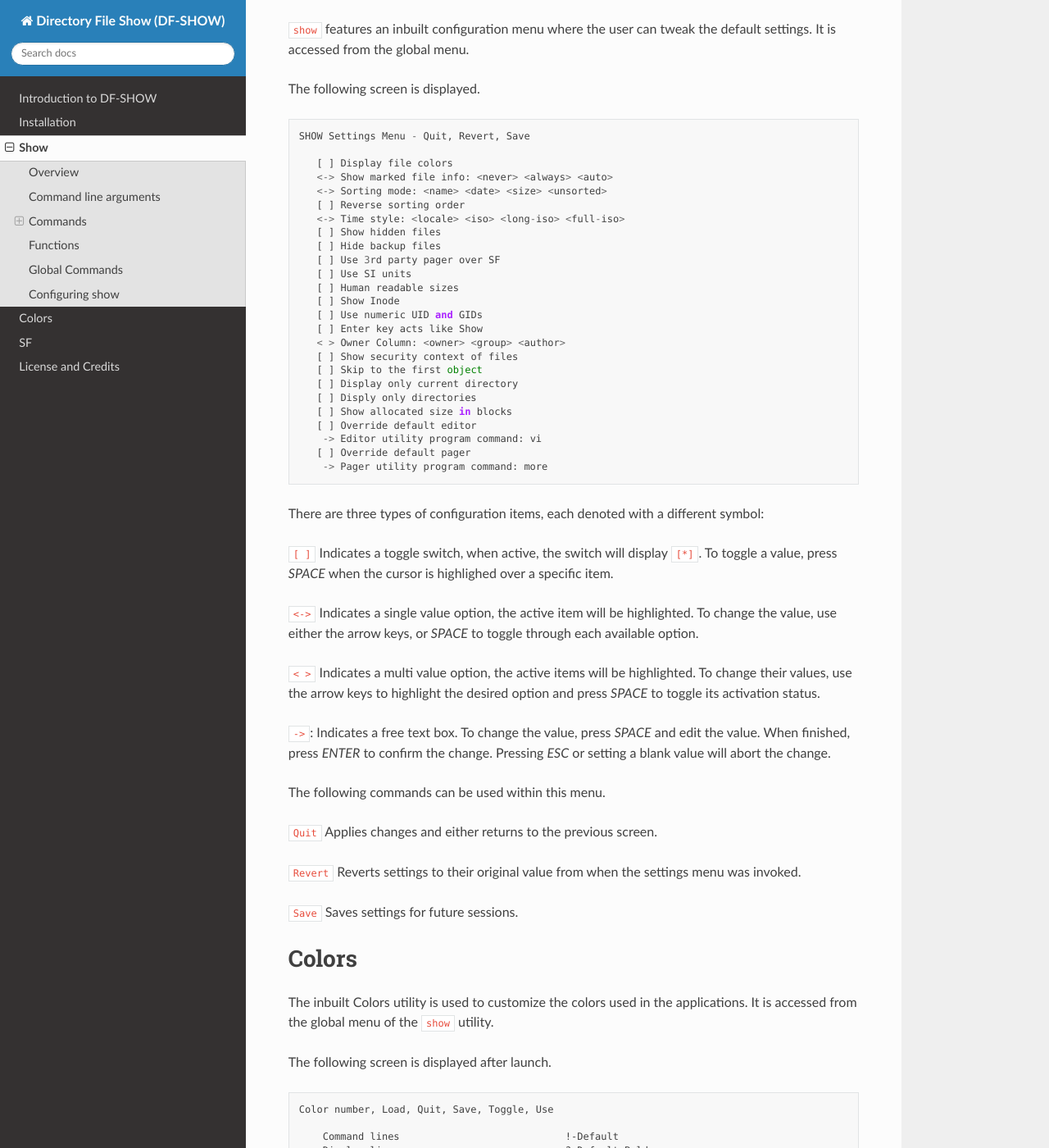
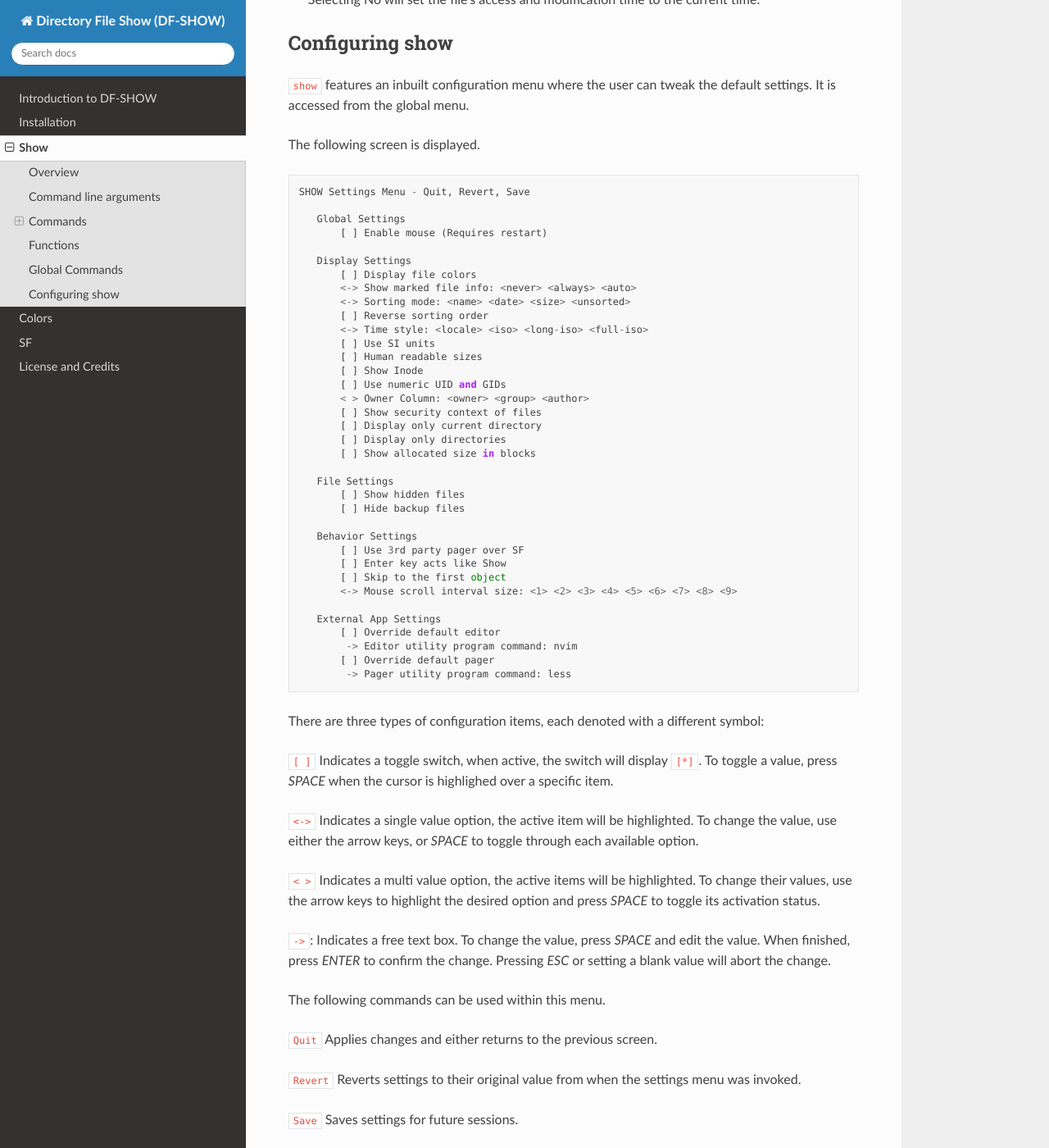
Before and after one commit to roberthawdon/dfshow, a Sphinx documentation site: the page built from docs/source/show.rst, in a window 1280 px wide and 1400 px high, scrolled down 12812 px. Shown: the whole window at 82% size. Built offline with Sphinx 7.4.7 and the Read the Docs theme 3.1.0, drawn with Linux system fonts in a browser that asks for light colours; some of the changed text lies outside the part shown.

Commit message:
Updated documention and added French

```diff
--- a/docs/source/conf.py
+++ b/docs/source/conf.py
@@ -24,11 +24,16 @@ import re
 
 def get_version():
     """Get version from git describe or fallback file."""
+    # Get the repository root (two levels up from docs/source/)
+    repo_root = os.path.join(os.path.dirname(__file__), '..', '..')
+    repo_root = os.path.abspath(repo_root)
+
     try:
         # Try to get version from git
-        if os.path.exists('.git') or os.environ.get('GITHUB_ACTIONS'):
+        if os.path.exists(os.path.join(repo_root, '.git')) or os.environ.get('GITHUB_ACTIONS'):
             result = subprocess.run(
                 ['git', 'describe', '--tags', '--dirty', '--always'],
+                cwd=repo_root,  # Run git command from repository root
                 capture_output=True,
                 text=True,
                 check=True
@@ -50,8 +55,9 @@ def get_version():
 
     # Fallback: try to read from tarball version file
     try:
-        if os.path.exists('.tarball-version'):
-            with open('.tarball-version', 'r') as f:
+        tarball_version_path = os.path.join(repo_root, '.tarball-version')
+        if os.path.exists(tarball_version_path):
+            with open(tarball_version_path, 'r') as f:
                 full_version = f.read().strip()
                 if full_version.startswith('v'):
                     full_version = full_version[1:]
--- a/docs/source/show.rst
+++ b/docs/source/show.rst
@@ -78,7 +78,7 @@ The following options are shared with ``ls``:
 ``-S``
   Sorts files and directories by size, largest first.
 
-``--time-style``\ =[TIME_STYLE]
+``--time-style``\ =TIME_STYLE
   Time/Date format. Can be set to ``full-iso``, ``long-iso``,
   ``iso``, or ``locale``.
 
@@ -137,6 +137,9 @@ The following options are specific to ``show``:
 
 ``--skip-to-first``
   Sets the highlighted item to the first object that isn't ``.`` or ``..``
+
+``--enable-mouse``\ =BOOLEAN
+  Launches ``show`` with mouse support.
 
 Commands
 --------
@@ -648,29 +651,40 @@ The following screen is displayed.
 
    SHOW Settings Menu - Quit, Revert, Save
 
-      [ ] Display file colors
-      <-> Show marked file info: <never> <always> <auto>
-      <-> Sorting mode: <name> <date> <size> <unsorted>
-      [ ] Reverse sorting order
-      <-> Time style: <locale> <iso> <long-iso> <full-iso>
-      [ ] Show hidden files
-      [ ] Hide backup files
-      [ ] Use 3rd party pager over SF
-      [ ] Use SI units
-      [ ] Human readable sizes
-      [ ] Show Inode
-      [ ] Use numeric UID and GIDs
-      [ ] Enter key acts like Show
-      < > Owner Column: <owner> <group> <author>
-      [ ] Show security context of files
-      [ ] Skip to the first object
-      [ ] Display only current directory
-      [ ] Disply only directories
-      [ ] Show allocated size in blocks
-      [ ] Override default editor
-       -> Editor utility program command: vi
-      [ ] Override default pager
-       -> Pager utility program command: more
+      Global Settings
+          [ ] Enable mouse (Requires restart)
+
+      Display Settings
+          [ ] Display file colors
+          <-> Show marked file info: <never> <always> <auto>
+          <-> Sorting mode: <name> <date> <size> <unsorted>
+          [ ] Reverse sorting order
+          <-> Time style: <locale> <iso> <long-iso> <full-iso>
+          [ ] Use SI units
+          [ ] Human readable sizes
+          [ ] Show Inode
+          [ ] Use numeric UID and GIDs
+          < > Owner Column: <owner> <group> <author>
+          [ ] Show security context of files
+          [ ] Display only current directory
+          [ ] Display only directories
+          [ ] Show allocated size in blocks
+
+      File Settings
+          [ ] Show hidden files
+          [ ] Hide backup files
+
+      Behavior Settings
+          [ ] Use 3rd party pager over SF
+          [ ] Enter key acts like Show
+          [ ] Skip to the first object
+          <-> Mouse scroll interval size: <1> <2> <3> <4> <5> <6> <7> <8> <9>
+
+      External App Settings
+          [ ] Override default editor
+           -> Editor utility program command: nvim
+          [ ] Override default pager
+           -> Pager utility program command: less
 
 There are three types of configuration items, each denoted with a different
 symbol:
```
Also changed, not shown: docs/source/sf.rst (+18 -6 lines), 6 other files.
